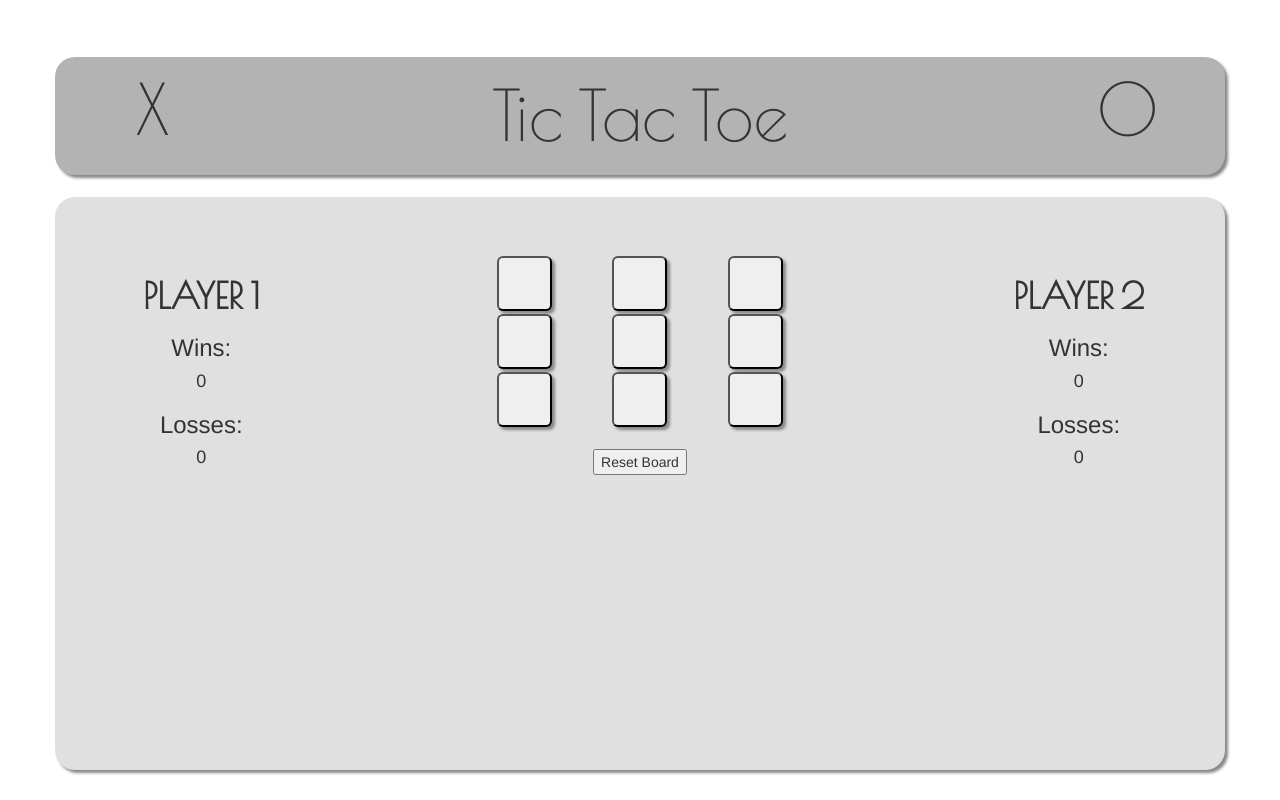
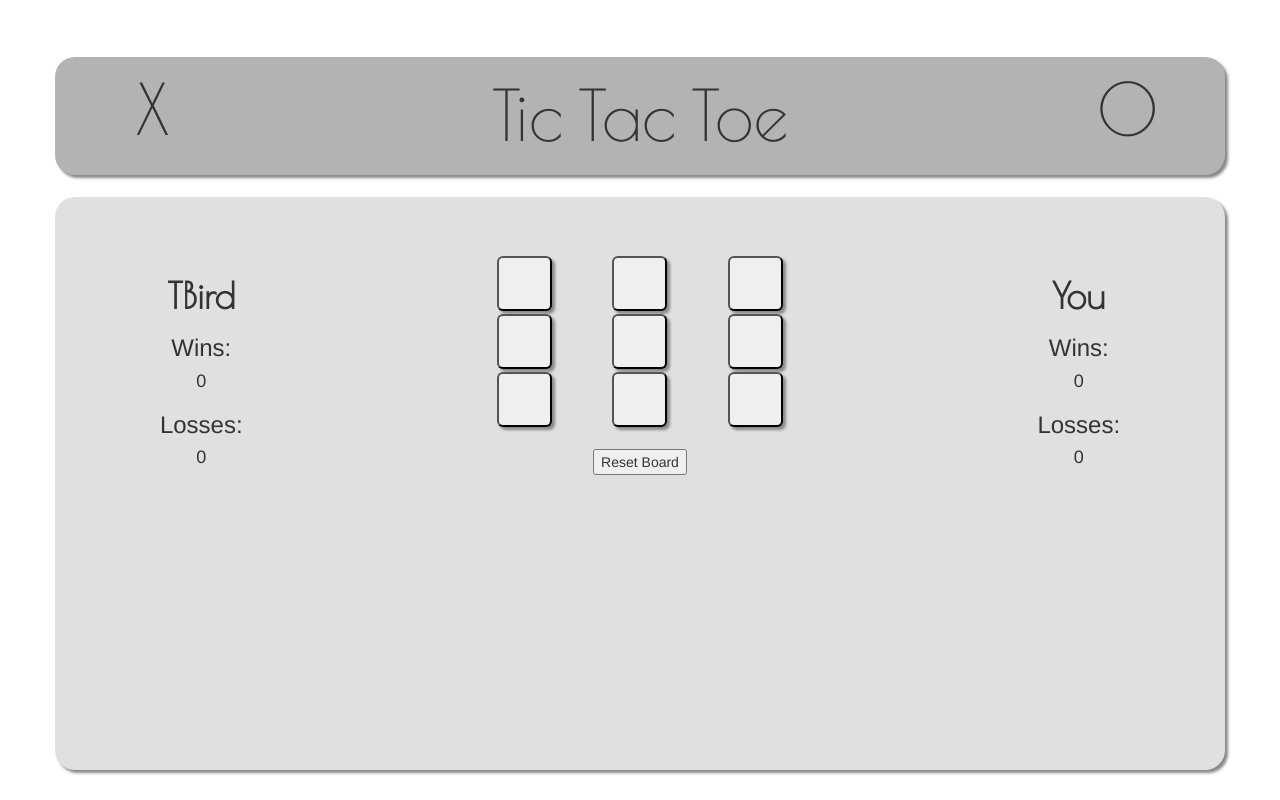
Before and after one commit to Jonfurr/TicTacToe, a plain HTML site: page index.html in a window 1280 px wide. Drawn offline with nearby package versions, Linux system fonts and the light colour scheme.

Commit message:
changed player names to Tbird, You

```diff
--- a/index.html
+++ b/index.html
@@ -27,7 +27,7 @@
 			<div class="body row">
 				<div class="scoreboard col-xs-3">
 					<!-- Player 1 statistics -->
-					<h1>PLAYER 1</h1>
+					<h1>TBird</h1>
 					<h3>Wins: <h4 id= "leftwins">0</h4></h3>
 					<h3>Losses: <h4 id="leftlosses">0</h4></h3>
 				</div>
@@ -79,7 +79,7 @@
 				</div>
 				<div class="right scoreboard col-xs-3">
 					<!-- Player 2 statistics -->
-					<h1>PLAYER 2</h1>
+					<h1>You</h1>
 					<h3>Wins: <h4 id= "rightwins">0</h4></h3>
 					<h3>Losses: <h4 id= "rightlosses">0</h4></h3>
 				<div>
--- a/main.js
+++ b/main.js
@@ -49,7 +49,7 @@ $(function() {
 		var winCount = wins + 1;
 		$("#leftwins").html(winCount);
 		$("#rightlosses").html(winCount);
-		$("h2").html("Player 1 wins");
+		$("h2").html("Tbird wins");
 		count = 0;
 		clearBoard();
 	}
```
